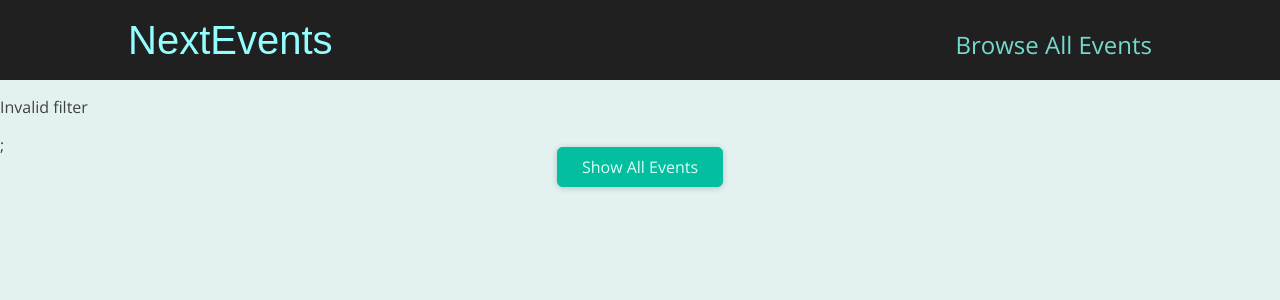
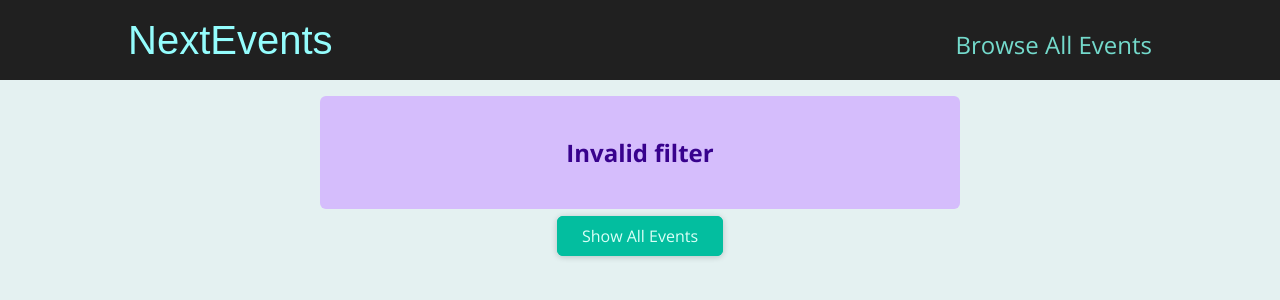
Before and after one commit to IvanPKostadinov/nextjs_events_app, a Next.js app: page /events/e2 in a window 1280 px wide. Shown: the top 300 px of the page. Built offline with nearby package versions, Linux system fonts and the light colour scheme.

Commit message:
added ErrorAlert Component to wrap alert messages

```diff
--- /dev/null
+++ b/components/ui/error-alert.js
@@ -0,0 +1,7 @@
+import classes from './error-alert.module.css';
+
+function ErrorAlert(props) {
+  return <div className={classes.alert}>{props.children}</div>;
+}
+
+export default ErrorAlert;
--- /dev/null
+++ b/components/ui/error-alert.module.css
@@ -0,0 +1,12 @@
+.alert {
+  margin: 1rem auto;
+  padding: 1rem 2rem;
+  width: 90%;
+  max-width: 40rem;
+  background-color: #d5bdfc;
+  color: #38028d;
+  font-weight: bold;
+  font-size: 1.5rem;
+  text-align: center;
+  border-radius: 6px;
+}
--- a/pages/events/[...slug].js
+++ b/pages/events/[...slug].js
@@ -5,6 +5,7 @@ import { getFilteredEvents } from '../../dummy-data';
 import EventList from '../../components/events/event-list';
 import ResultsTitle from '../../components/events/results-title';
 import Button from '../../components/ui/button';
+import ErrorAlert from '../../components/ui/error-alert';
 
 function FilteredEventsPage() {
   const router = useRouter();
@@ -31,7 +32,9 @@ function FilteredEventsPage() {
   ) {
     return (
       <Fragment>
-        <p>Invalid filter</p>;
+        <ErrorAlert>
+          <p>Invalid filter</p>
+        </ErrorAlert>
         <div className='center'>
           <Button link='/events'>Show All Events</Button>
         </div>
@@ -47,7 +50,9 @@ function FilteredEventsPage() {
   if (!filteredEvents || filteredEvents.length === 0) {
     return (
       <Fragment>
-        <p>No Events Found.</p>
+        <ErrorAlert>
+          <p>No Events Found.</p>
+        </ErrorAlert>
         <div className='center'>
           <Button link='/events'>Show All Events</Button>
         </div>
```
Also changed, not shown: pages/events/[eventId].js (+6 -1 lines).
